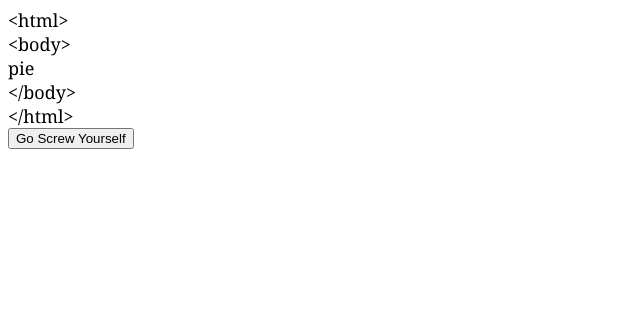
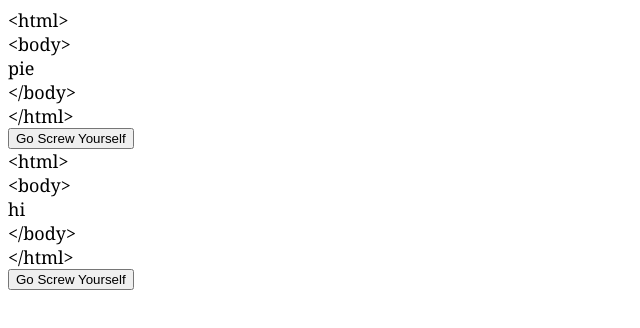
Before and after one commit to dysprosium/dysprosium.github.com, a plain HTML site: page index.html in a window 1280 px wide. Shown: the whole page, without its empty margins (0-640 px from the left). Drawn offline with Linux system fonts and the light colour scheme.

Commit message:
AFSFAFD
dfsfdsf

```diff
--- a/index.html
+++ b/index.html
@@ -19,5 +19,13 @@
 <form>
 	<input type="button" value="Go Screw Yourself" name="incredibleButton" onclick=window.location="screw.html">
 </form>
+	<p class="p1">&lt;html&gt;</p>
+	<p class="p1">&lt;body&gt;</p>
+	<p class="p1">hi</p>
+	<p class="p1">&lt;/body&gt;</p>
+	<p class="p1">&lt;/html&gt;</p>
+	<form>
+		<input type="button" value="Go Screw Yourself" name="incredibleButton" onclick=window.location="screw.html">
+	</form>
 </body>
 </html>
```
Lines whose indentation alone changed are shown as unchanged.
